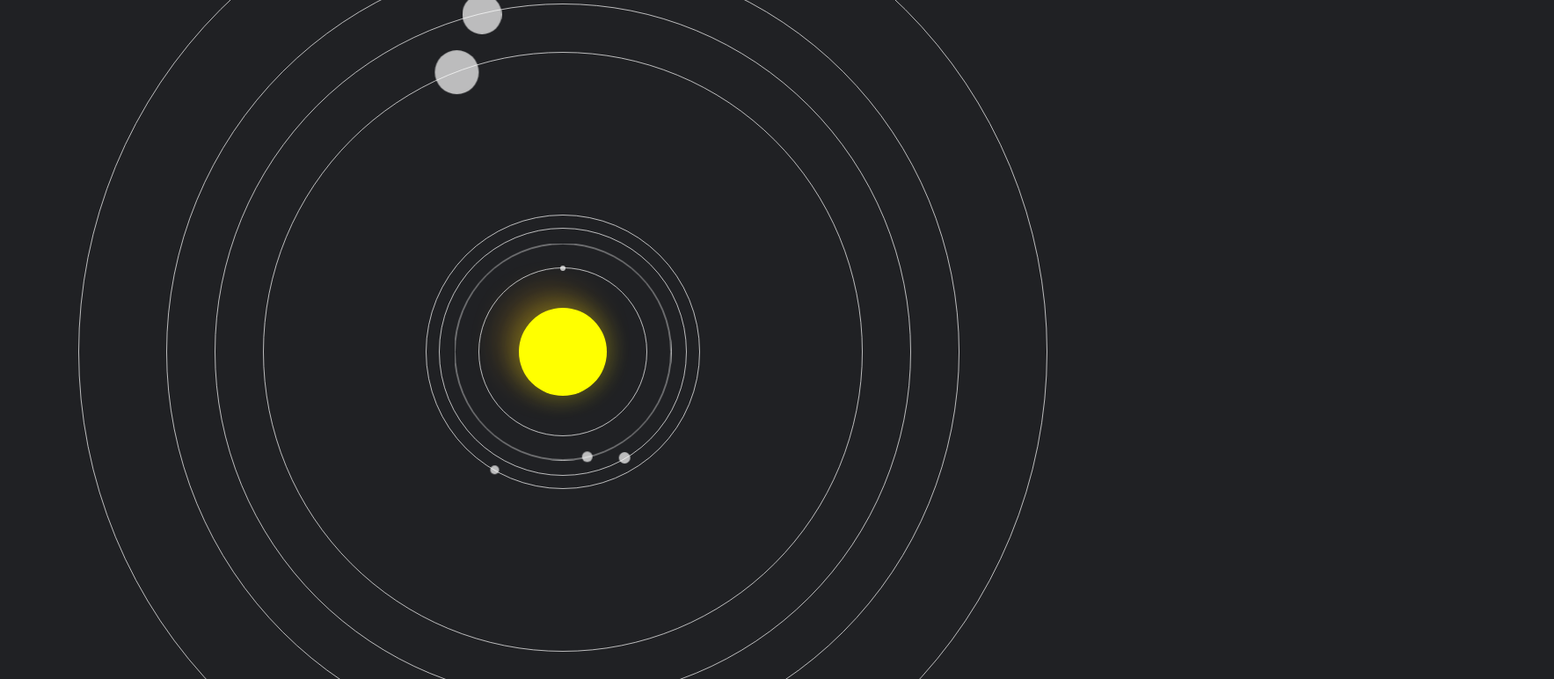
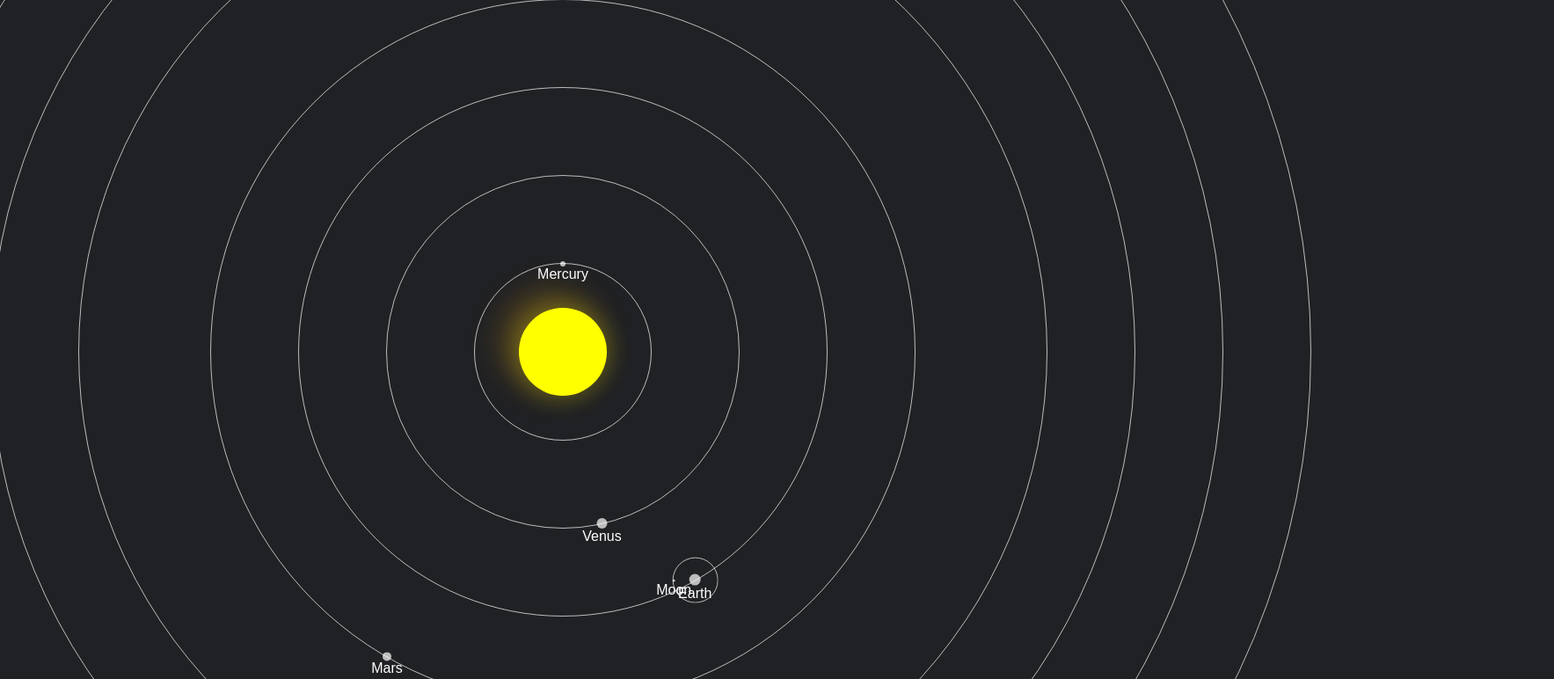
Before and after one commit to JLouisParent/solar_system, a plain HTML site: page index.html in a window 1280 px wide. Shown: the top 772 px of the page at 88% size, 1767 px wide, since content can reach past the window. Drawn offline with Linux system fonts and the light colour scheme.

Commit message:
Add simple moon

```diff
--- a/config/config.json
+++ b/config/config.json
@@ -3,7 +3,7 @@
     "size": 1200,
     "speed": 1,
     "baseElement": "#solarSystem",
-    "displayNames": false,
+    "displayNames": true,
     "star": {
         "name": "Sun",
         "size": 100
@@ -12,58 +12,56 @@
         {
             "name": "Mercury",
             "size": 6,
-            "distance": 190,
+            "distance": 200,
             "orbitDirection": 1
         },
         {
             "name": "Venus",
             "size": 12,
-            "distance": 245,
+            "distance": 400,
             "orbitDirection": 1
         },
         {
             "name": "Earth",
             "size": 13,
-            "distance": 280,
+            "distance": 600,
             "orbitDirection": 1,
-            "moons": [
-                {
+            "moon": {
                 "name": "Moon",
                 "size": 3,
                 "distance": 50,
                 "orbitDirection": 1,
                 "moonRotation": 1
             }
-            ]
         },
         {
             "name": "Mars",
             "size": 10,
-            "distance": 310,
+            "distance": 800,
             "orbitDirection": 1
         },
         {
             "name": "Jupiter",
             "size": 50,
-            "distance": 680,
+            "distance": 1100,
             "orbitDirection": 1
         },
         {
             "name": "Saturn",
             "size": 45,
-            "distance": 790,
+            "distance": 1300,
             "orbitDirection": 1
         },
         {
             "name": "Uranus",
             "size": 35,
-            "distance": 900,
+            "distance": 1500,
             "orbitDirection": 1
         },
         {
             "name": "Neptune",
             "size": 30,
-            "distance": 1100,
+            "distance": 1700,
             "orbitDirection": -1
         }
     ]
--- a/index.html
+++ b/index.html
@@ -10,9 +10,10 @@
 </head>
 <body>
     <script type="text/javascript" src="js/Orbit.js"></script>
-    <script type="text/javascript" src="js/Moon.js"></script>
     <script type="text/javascript" src="js/Star.js"></script>
     <script type="text/javascript" src="js/Planet.js"></script>
+    <script type="text/javascript" src="js/Moon.js"></script>
+
     <script type="text/javascript" src="js/Solarasystem.js"></script>
     <script type="text/javascript" src="js/main.js"></script>
 </body>
--- a/js/Moon.js
+++ b/js/Moon.js
@@ -0,0 +1,14 @@
+class Moon extends Planet {
+    constructor(moonconfig) {
+        super(moonconfig);
+    }
+
+    draw(baseDomElement, displayName) {
+        let orbitDomElement = this.orbit.initOrbit(baseDomElement);
+        this.setAnimation(orbitDomElement, this.direction, null);
+        if (displayName) {
+            this.domElement.appendChild(this.getPlanetNameElement());
+        }
+        orbitDomElement.appendChild(this.domElement);
+    }
+}
--- a/js/Planet.js
+++ b/js/Planet.js
@@ -6,14 +6,19 @@ class Planet {
         this.direction = planetconfig.orbitDirection;
         this.orbit = new Orbit(planetconfig.distance);
         this.domElement = this.getPlanetDomElement();
+        if (planetconfig.moon) {
+            this.moon = new Moon(planetconfig.moon);
+        }
     }
 
     draw(baseDomElement, displayName) {
-        console.log({ displayName });
         let orbitDomElement = this.orbit.initOrbit(baseDomElement);
         this.setAnimation(orbitDomElement, this.direction, null);
         if (displayName) {
             this.domElement.appendChild(this.getPlanetNameElement());
+        }
+        if (this.moon) {
+            this.moon.draw(this.domElement, displayName);
         }
         orbitDomElement.appendChild(this.domElement);
     }
```
Lines whose indentation alone changed are shown as unchanged.
